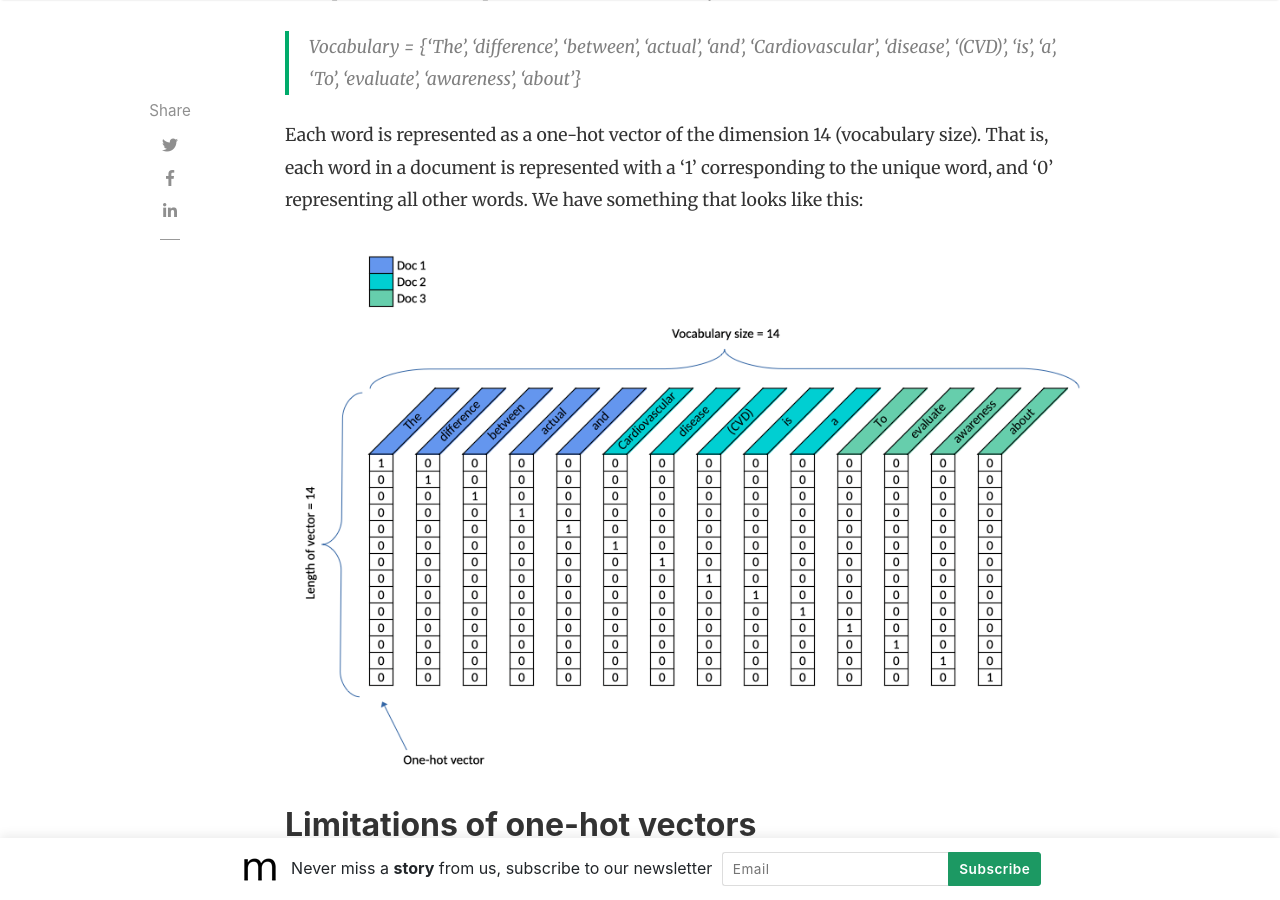
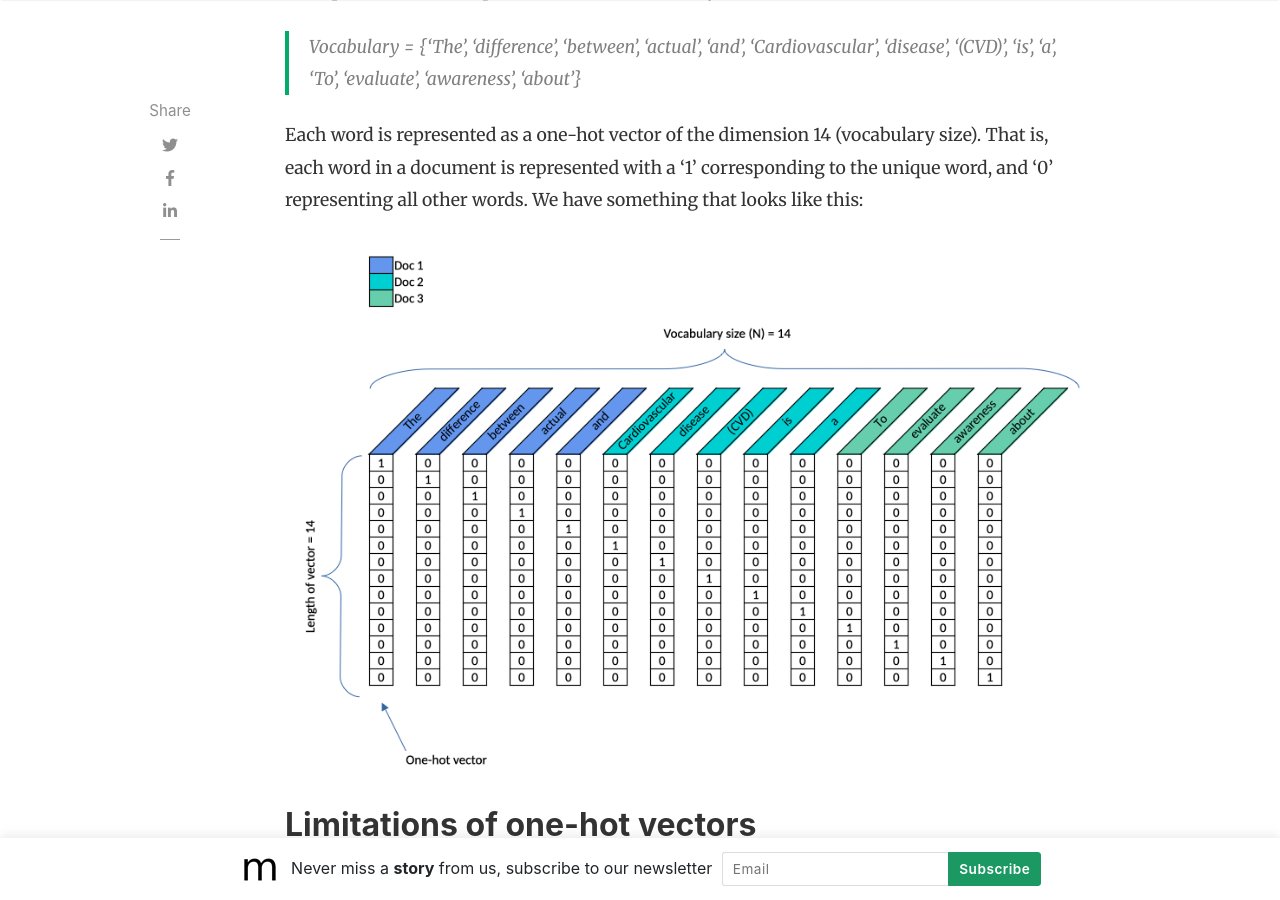
Before and after one commit to slsu0424/slsu0424.github.io, a Jekyll site: the page built from _posts/2023-07-27-test.md, in a window 1280 px wide and 900 px high, scrolled down 3178 px. Built offline with Jekyll 4.4.1, drawn with Linux system fonts in a browser that asks for light colours; nearby versions of some CDN libraries; comment, search, counter and statistics services are not loaded.

Commit message:
Update 2023-07-27-test.md

```diff
--- a/_posts/2023-07-27-test.md
+++ b/_posts/2023-07-27-test.md
@@ -46,7 +46,7 @@ We represent these unique words as our vocabulary:
 
 Each word is represented as a one-hot vector of the dimension 14 (vocabulary size).  That is, each word in a document is represented with a '1' corresponding to the unique word, and '0' representing all other words.  We have something that looks like this:
 
-![encoding](/assets/images/2023-07-28_encoding.png)
+![encoding](/assets/images/2023-08-02_encoding.png)
 
 ## Limitations of one-hot vectors
 
```
